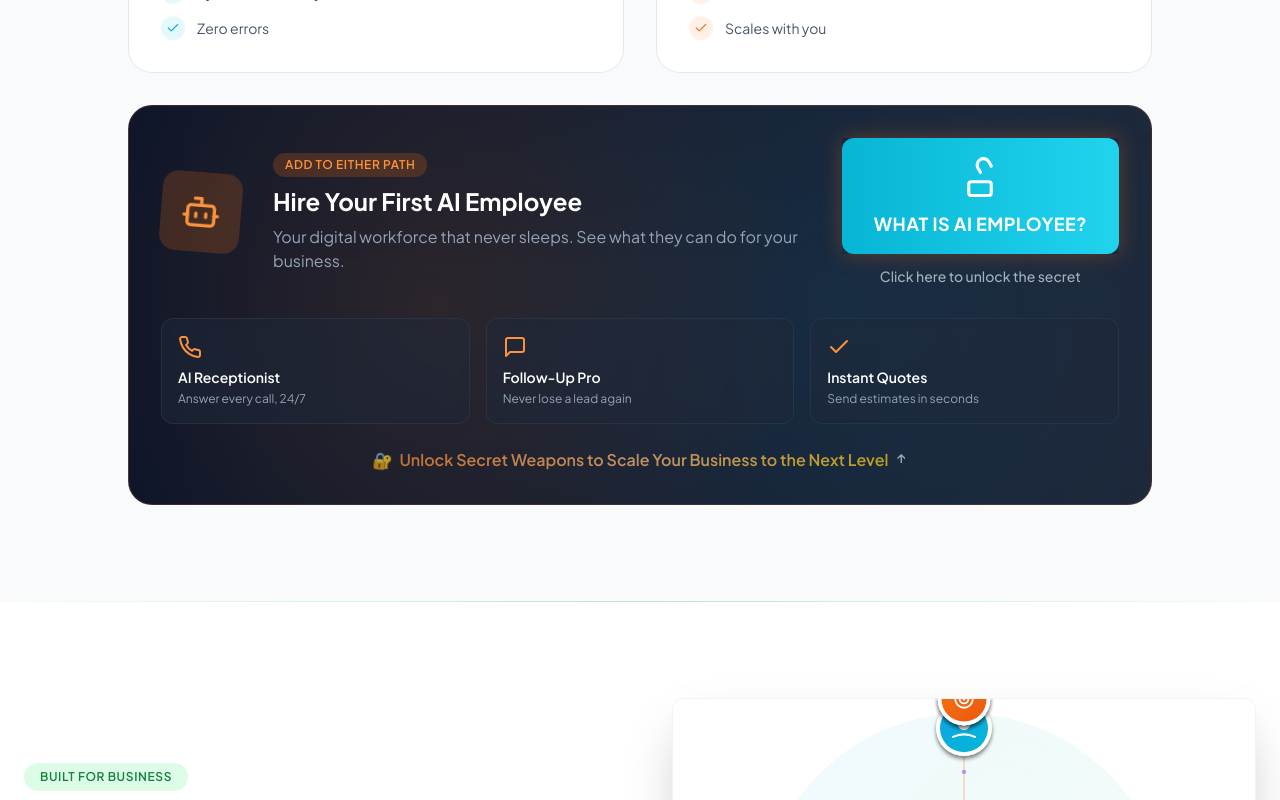
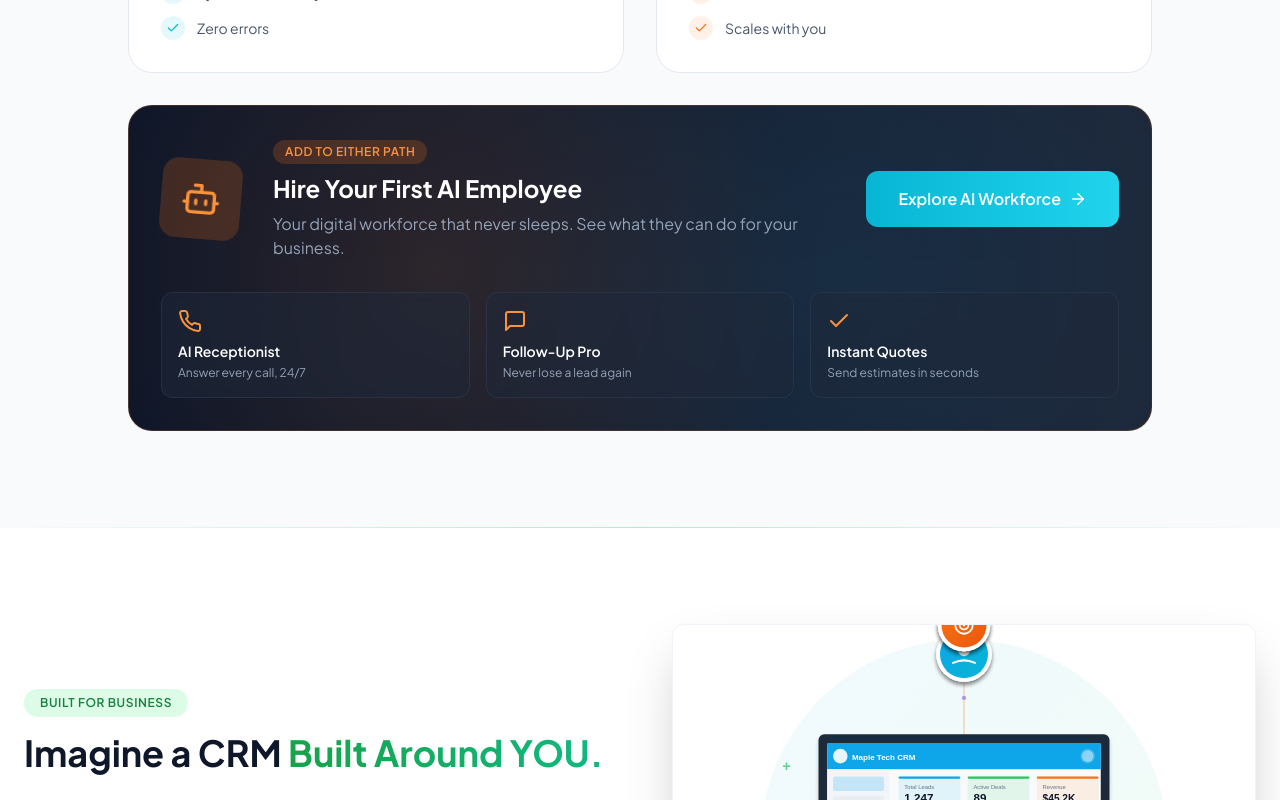
Before and after one commit to MapleTechSolutions/mapletechwebsite, a React (Vite) app: page / in a window 1280 px wide. Shown: the part 1520-2320 px from the top of the page. Built offline with nearby package versions, Linux system fonts and the light colour scheme.

Commit message:
feat(02): complete plan 4 — Design Polish & Accessibility

```diff
--- a/src/App.jsx
+++ b/src/App.jsx
@@ -66,6 +66,7 @@ function Navbar() {
 
   return (
     <motion.nav
+      aria-label="Main navigation"
       className="fixed top-0 left-0 right-0 z-50 px-6 py-4"
       style={{
         backgroundColor: scrolled ? 'rgba(255,255,255,0.85)' : 'transparent',
@@ -122,6 +123,8 @@ function Navbar() {
         className="md:hidden p-2"
         onClick={() => setMobileMenu(!mobileMenu)}
         whileTap={{ scale: 0.9 }}
+        aria-label="Toggle menu"
+        aria-expanded={mobileMenu}
       >
           <AnimatePresence mode="wait">
             {mobileMenu ? (
@@ -187,7 +190,7 @@ function Footer() {
       <div className="max-w-7xl mx-auto px-6">
         <div className="flex flex-col md:flex-row items-center justify-between gap-6">
           <motion.div className="flex items-center gap-3 bg-white rounded-lg p-3" whileHover={{ scale: 1.05 }}>
-            <img src="/logo.png" alt="Maple Tech Solutions" className="h-10 w-auto object-contain" />
+            <img src="/logo.png" alt="Maple Tech Solutions" loading="lazy" className="h-10 w-auto object-contain" />
           </motion.div>
           <div className="flex items-center gap-6 text-sm text-slate-300">
             <motion.a href="/why-us#contact" className="hover:text-white transition-colors font-medium" whileHover={{ scale: 1.08 }}>
@@ -232,6 +235,7 @@ function AppContent() {
       <Navbar />
 
       {/* ========== ROUTES ========== */}
+      <main>
         <ErrorBoundary>
           <Suspense fallback={
             <div className="min-h-screen flex items-center justify-center">
@@ -249,6 +253,7 @@ function AppContent() {
             </Routes>
           </Suspense>
         </ErrorBoundary>
+      </main>
 
       {/* ========== FOOTER ========== */}
       <Footer />
--- a/src/pages/Home.jsx
+++ b/src/pages/Home.jsx
@@ -148,21 +148,21 @@ export default function Home() {
                 variants={fadeInUp}
               >
                 <motion.span
-                  className="bg-gradient-to-r from-cyan-500 to-cyan-400 bg-clip-text text-transparent inline-block"
+                  className="bg-gradient-to-r from-cyan-500 to-cyan-400 bg-clip-text text-transparent inline-flex"
                   whileHover={{ scale: 1.03, rotate: -1 }}
                   transition={{ type: "spring", ...springConfigs.bouncy }}
                 >
                   Seamless Systems.
                 </motion.span>{' '}
                 <motion.span
-                  className="bg-gradient-to-r from-green-500 to-green-400 bg-clip-text text-transparent inline-block"
+                  className="bg-gradient-to-r from-green-500 to-green-400 bg-clip-text text-transparent inline-flex"
                   whileHover={{ scale: 1.03, rotate: 1 }}
                   transition={{ type: "spring", ...springConfigs.bouncy }}
                 >
                   Custom CRMs.
                 </motion.span>{' '}
                 <motion.span
-                  className="bg-gradient-to-r from-orange-500 to-orange-400 bg-clip-text text-transparent inline-block"
+                  className="bg-gradient-to-r from-orange-500 to-orange-400 bg-clip-text text-transparent inline-flex"
                   whileHover={{ scale: 1.03, rotate: -1 }}
                   transition={{ type: "spring", ...springConfigs.bouncy }}
                 >
@@ -310,7 +310,7 @@ export default function Home() {
             viewport={{ once: true }}
           >
             <motion.span
-              className="inline-block px-4 py-1.5 bg-white/80 backdrop-blur-sm rounded-full text-xs font-semibold text-cyan-600 uppercase tracking-wider mb-4 shadow-lg"
+              className="inline-flex px-4 py-1.5 bg-white/80 backdrop-blur-sm rounded-full text-xs font-semibold text-cyan-600 uppercase tracking-wider mb-4 shadow-lg"
               variants={scaleIn}
             >
               Two Paths, One Goal
@@ -349,7 +349,7 @@ export default function Home() {
                 <GitMerge size={32} className="text-cyan-500" />
               </motion.div>
 
-              <span className="inline-block px-3 py-1 bg-cyan-500/10 rounded-full text-xs font-semibold text-cyan-600 uppercase tracking-wider mb-4">
+              <span className="inline-flex px-3 py-1 bg-cyan-500/10 rounded-full text-xs font-semibold text-cyan-600 uppercase tracking-wider mb-4">
                 Option 1
               </span>
 
@@ -400,7 +400,7 @@ export default function Home() {
                 <LayoutDashboard size={32} className="text-orange-500" />
               </motion.div>
 
-              <span className="inline-block px-3 py-1 bg-orange-500/10 rounded-full text-xs font-semibold text-orange-600 uppercase tracking-wider mb-4">
+              <span className="inline-flex px-3 py-1 bg-orange-500/10 rounded-full text-xs font-semibold text-orange-600 uppercase tracking-wider mb-4">
                 Option 2
               </span>
 
@@ -468,7 +468,7 @@ export default function Home() {
                 </motion.div>
 
                 <div className="flex-1 text-center md:text-left">
-                  <span className="inline-block px-3 py-1 bg-orange-500/20 rounded-full text-xs font-semibold text-orange-400 uppercase tracking-wider mb-2">
+                  <span className="inline-flex px-3 py-1 bg-orange-500/20 rounded-full text-xs font-semibold text-orange-400 uppercase tracking-wider mb-2">
                     Add to either path
                   </span>
                   <h3 className="text-2xl font-bold text-white mb-2">Hire Your First AI Employee</h3>
@@ -477,111 +477,11 @@ export default function Home() {
                   </p>
                 </div>
 
-                <Link to="/automator" className="flex-shrink-0" onClick={() => window.scrollTo({ top: 0, behavior: 'smooth' })}>
-                  <div className="flex flex-col items-center gap-3">
-                    <motion.div
-                      className="relative"
-                      initial={{ opacity: 0, scale: 0.8 }}
-                      whileInView={{ opacity: 1, scale: 1 }}
-                      viewport={{ once: false, amount: 0.5 }}
-                      transition={{ duration: 0.6 }}
-                      animate={{
-                        boxShadow: [
-                          "0 0 20px rgba(249, 115, 22, 0.3)",
-                          "0 0 40px rgba(249, 115, 22, 0.5)",
-                          "0 0 20px rgba(249, 115, 22, 0.3)",
-                        ]
-                      }}
-                      style={{ transitionDuration: "2s", transitionTimingFunction: "ease-in-out" }}
-                    >
-                      <PremiumButton className="relative group px-8 py-4">
-                        <span className="relative z-10 flex flex-col items-center gap-2">
-                          <div className="relative w-12 h-12 flex items-center justify-center">
-                            <motion.svg
-                              width="40"
-                              height="40"
-                              viewBox="-4 -8 32 32"
-                              fill="none"
-                              stroke="currentColor"
-                              strokeWidth="2.5"
-                              strokeLinecap="round"
-                              strokeLinejoin="round"
-                              className="absolute"
-                              initial={{ opacity: 0 }}
-                              whileInView={{ opacity: 1 }}
-                              viewport={{ once: false, amount: 0.5 }}
-                            >
-                              {/* Lock body - stays in place */}
-                              <rect
-                                x="3"
-                                y="11"
-                                width="18"
-                                height="11"
-                                rx="2"
-                                ry="2"
-                              />
-                            </motion.svg>
-
-                            {/* Lock shackle - animated separately */}
-                            <motion.svg
-                              width="40"
-                              height="40"
-                              viewBox="-4 -8 32 32"
-                              fill="none"
-                              stroke="currentColor"
-                              strokeWidth="2.5"
-                              strokeLinecap="round"
-                              strokeLinejoin="round"
-                              className="absolute"
-                              initial={{ opacity: 0 }}
-                              whileInView={{
-                                opacity: 1,
-                                y: [0, 0, -3, -12, -12, -3, 0],
-                                x: [0, 0, 1, 4, 4, 1, 0],
-                                rotate: [0, 0, -5, -30, -30, -5, 0],
-                              }}
-                              viewport={{ once: false, amount: 0.5 }}
-                              transition={{
-                                opacity: { duration: 0.3 },
-                                y: {
-                                  duration: 4,
-                                  repeat: Infinity,
-                                  times: [0, 0.3, 0.4, 0.5, 0.6, 0.7, 1],
-                                  ease: "easeInOut"
-                                },
-                                x: {
-                                  duration: 4,
-                                  repeat: Infinity,
-                                  times: [0, 0.3, 0.4, 0.5, 0.6, 0.7, 1],
-                                  ease: "easeInOut"
-                                },
-                                rotate: {
-                                  duration: 4,
-                                  repeat: Infinity,
-                                  times: [0, 0.3, 0.4, 0.5, 0.6, 0.7, 1],
-                                  ease: "easeInOut"
-                                }
-                              }}
-                            >
-                              <path d="M7 11V7a5 5 0 0 1 10 0v4" />
-                            </motion.svg>
-                          </div>
-                          <span className="text-lg font-bold tracking-wide">
-                            WHAT IS AI EMPLOYEE?
-                          </span>
-                        </span>
-                      </PremiumButton>
-                    </motion.div>
-                    <motion.p
-                      className="text-slate-300 text-sm font-medium"
-                      initial={{ opacity: 0 }}
-                      whileInView={{ opacity: [0.6, 1, 0.6] }}
-                      viewport={{ once: false, amount: 0.5 }}
-                      transition={{ duration: 2, repeat: Infinity }}
-                    >
-                      Click here to unlock the secret
-                    </motion.p>
-                  </div>
+                <Link to="/automator" className="flex-shrink-0">
+                  <PremiumButton>
+                    Explore AI Workforce
+                    <ArrowRight size={18} />
+                  </PremiumButton>
                 </Link>
               </div>
 
@@ -612,33 +512,6 @@ export default function Home() {
                 ))}
               </div>
 
-              {/* Subtle CTA hint */}
-              <motion.div
-                className="text-center mt-6 relative z-10"
-                animate={{ opacity: [0.5, 1, 0.5] }}
-                transition={{ duration: 2, repeat: Infinity }}
-              >
-                <p className="text-slate-300 text-sm font-semibold flex items-center justify-center gap-2">
-                  <motion.span
-                    animate={{
-                      scale: [1, 1.3, 1],
-                      rotate: [0, 10, -10, 0]
-                    }}
-                    transition={{ duration: 2, repeat: Infinity }}
-                  >
-                    🔐
-                  </motion.span>
-                  <span className="bg-gradient-to-r from-orange-400 via-orange-300 to-yellow-400 bg-clip-text text-transparent text-base">
-                    Unlock Secret Weapons to Scale Your Business to the Next Level
-                  </span>
-                  <motion.span
-                    animate={{ y: [0, -5, 0] }}
-                    transition={{ duration: 1.5, repeat: Infinity }}
-                  >
-                    ↑
-                  </motion.span>
-                </p>
-              </motion.div>
             </motion.div>
           </motion.div>
         </div>
@@ -658,7 +531,7 @@ export default function Home() {
               transition={{ duration: 0.8 }}
             >
               <motion.span
-                className="inline-block px-4 py-1.5 bg-green-100 rounded-full text-xs font-semibold text-green-700 uppercase tracking-wider mb-4"
+                className="inline-flex px-4 py-1.5 bg-green-100 rounded-full text-xs font-semibold text-green-700 uppercase tracking-wider mb-4"
                 initial={{ scale: 0 }}
                 whileInView={{ scale: 1 }}
                 viewport={{ once: true }}
@@ -712,6 +585,7 @@ export default function Home() {
                 <img
                   src="/images/feature-crm-dashboard.svg"
                   alt="Custom CRM Dashboard showing sales pipeline, lead tracking, and business analytics"
+                  loading="lazy"
                   className="w-full rounded-xl shadow-2xl border border-slate-200/50 transition-all duration-500 group-hover:shadow-3xl group-hover:scale-[1.02]"
                 />
 
@@ -875,16 +749,16 @@ export default function Home() {
             {/* Why Us Card */}
             <Link to="/why-us" onClick={() => window.scrollTo({ top: 0, behavior: 'smooth' })}>
               <motion.div
-                className="bg-gradient-to-br from-purple-500/10 to-pink-500/10 border-2 border-purple-500/30 rounded-3xl p-8 h-full cursor-pointer group hover:border-purple-500/60 transition-all duration-300"
+                className="bg-gradient-to-br from-teal-500/10 to-cyan-500/10 border-2 border-teal-500/30 rounded-3xl p-8 h-full cursor-pointer group hover:border-teal-500/60 transition-all duration-300"
                 variants={scaleIn}
                 whileHover={{
                   y: -10,
-                  boxShadow: "0 30px 80px rgba(147, 51, 234, 0.25)"
+                  boxShadow: "0 30px 80px rgba(20, 184, 166, 0.25)"
                 }}
               >
                 <div className="mb-6">
                   <motion.div
-                    className="w-16 h-16 bg-gradient-to-br from-purple-500 to-pink-500 rounded-2xl flex items-center justify-center"
+                    className="w-16 h-16 bg-gradient-to-br from-teal-500 to-cyan-500 rounded-2xl flex items-center justify-center"
                     whileHover={{ scale: 1.2, rotate: 10 }}
                   >
                     <ShieldCheck size={32} className="text-white" />
@@ -894,7 +768,7 @@ export default function Home() {
                 <p className="text-slate-600 mb-6">
                   See why service businesses trust us. Transparent pricing, local support, and real results.
                 </p>
-                <div className="inline-flex items-center gap-2 text-purple-600 font-semibold group-hover:text-purple-700">
+                <div className="inline-flex items-center gap-2 text-teal-600 font-semibold group-hover:text-teal-700">
                   Learn Why Us
                   <ArrowRight size={20} className="group-hover:translate-x-1 transition-transform" />
                 </div>
```
Lines whose indentation alone changed are shown as unchanged.
